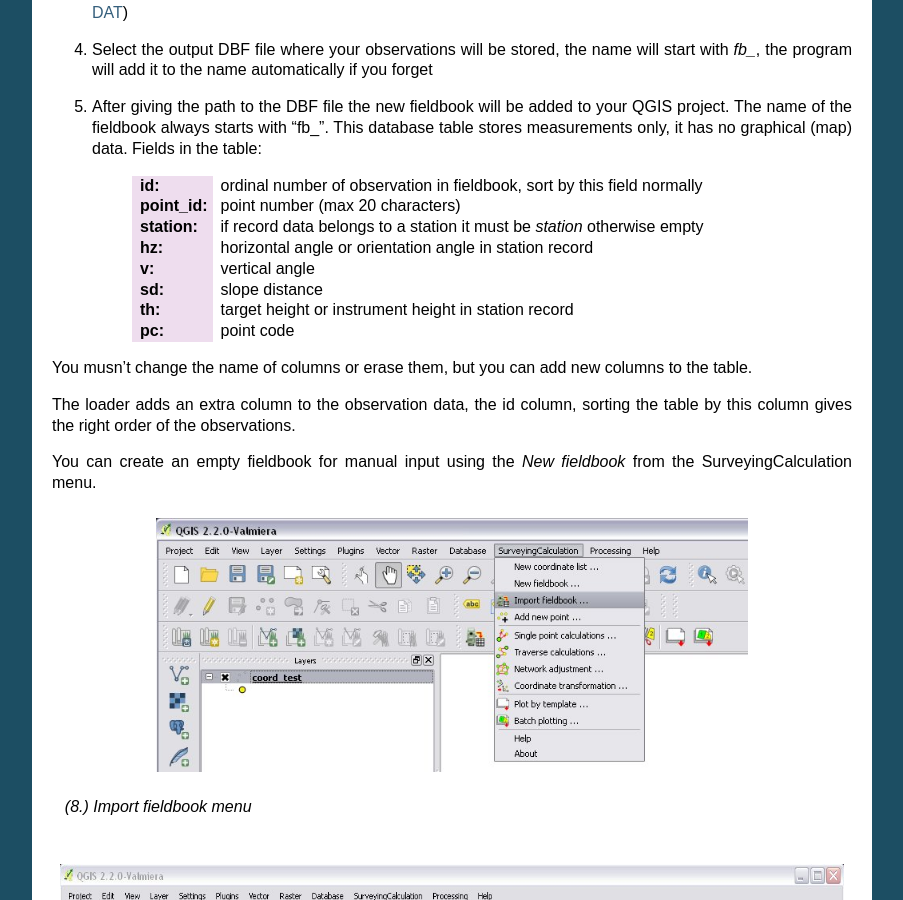
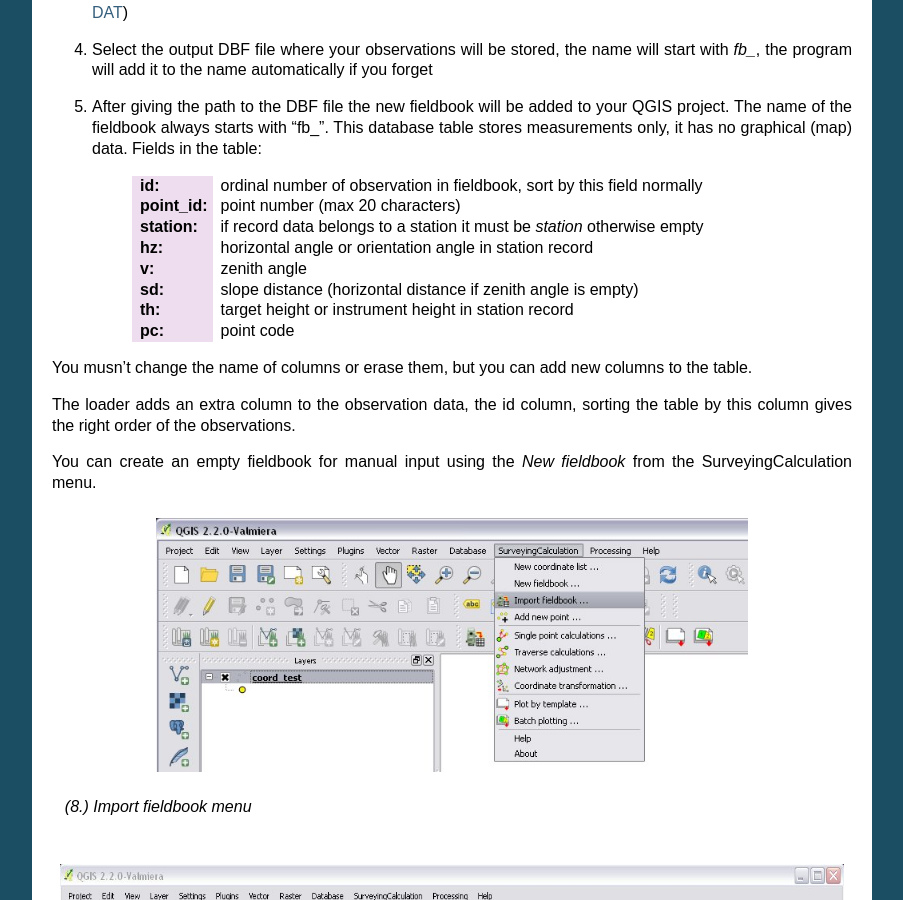
Before and after one commit to zsiki/ls, a Sphinx documentation site: the page built from doc/source/usersguide.rst, in a window 1280 px wide and 900 px high, scrolled down 5899 px. Shown: the whole window, without its empty margins (198-1101 px from the left). Built offline with Sphinx 7.4.7, drawn with Linux system fonts in a browser that asks for light colours.

Commit message:
fieldbook horizontal distance option added to doc

```diff
--- a/doc/source/usersguide.rst
+++ b/doc/source/usersguide.rst
@@ -179,8 +179,8 @@ You can even create a new empty fieldbook and fill it manually.
         :point_id:    point number (max 20 characters)
         :station:     if record data belongs to a station it must be *station* otherwise empty
         :hz:          horizontal angle or orientation angle in station record
-        :v:           vertical angle
-        :sd:          slope distance
+        :v:           zenith angle
+        :sd:          slope distance (horizontal distance if zenith angle is empty)
         :th:          target height or instrument height in station record
         :pc:          point code
 
```
